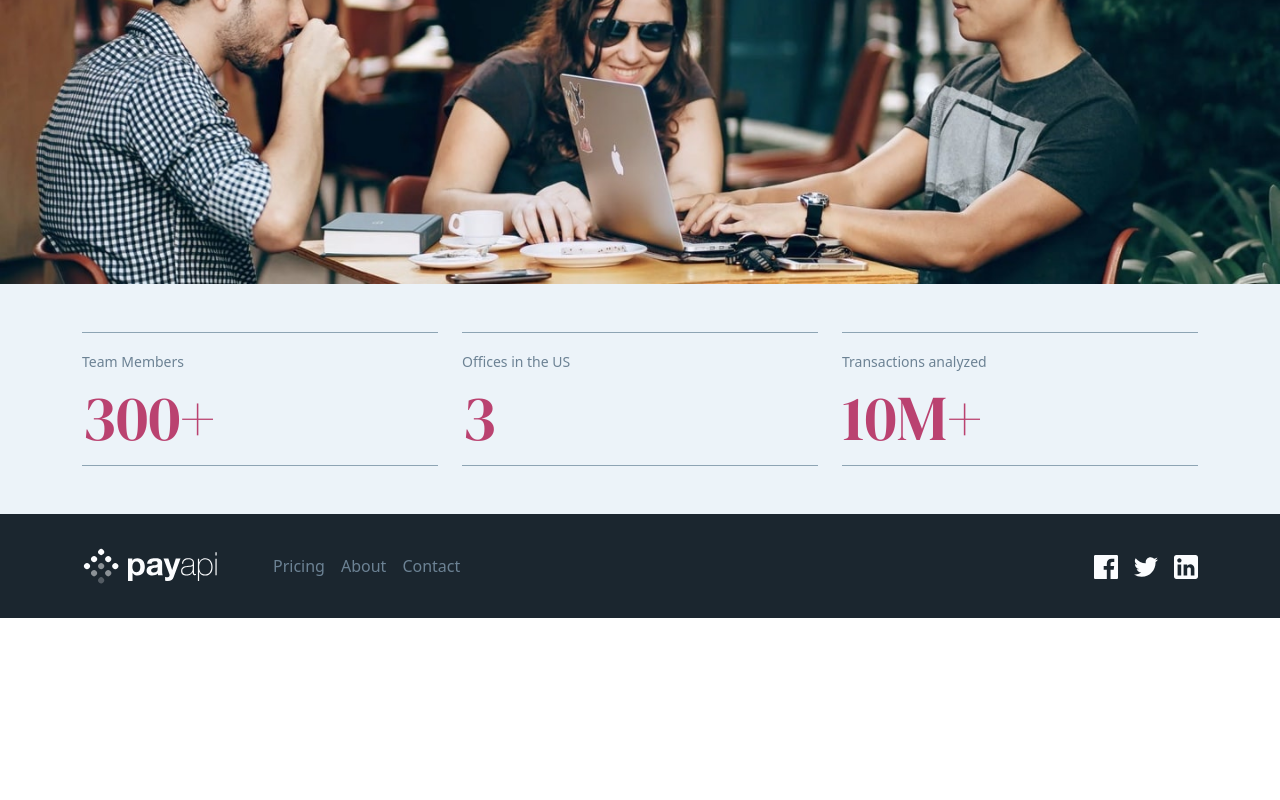
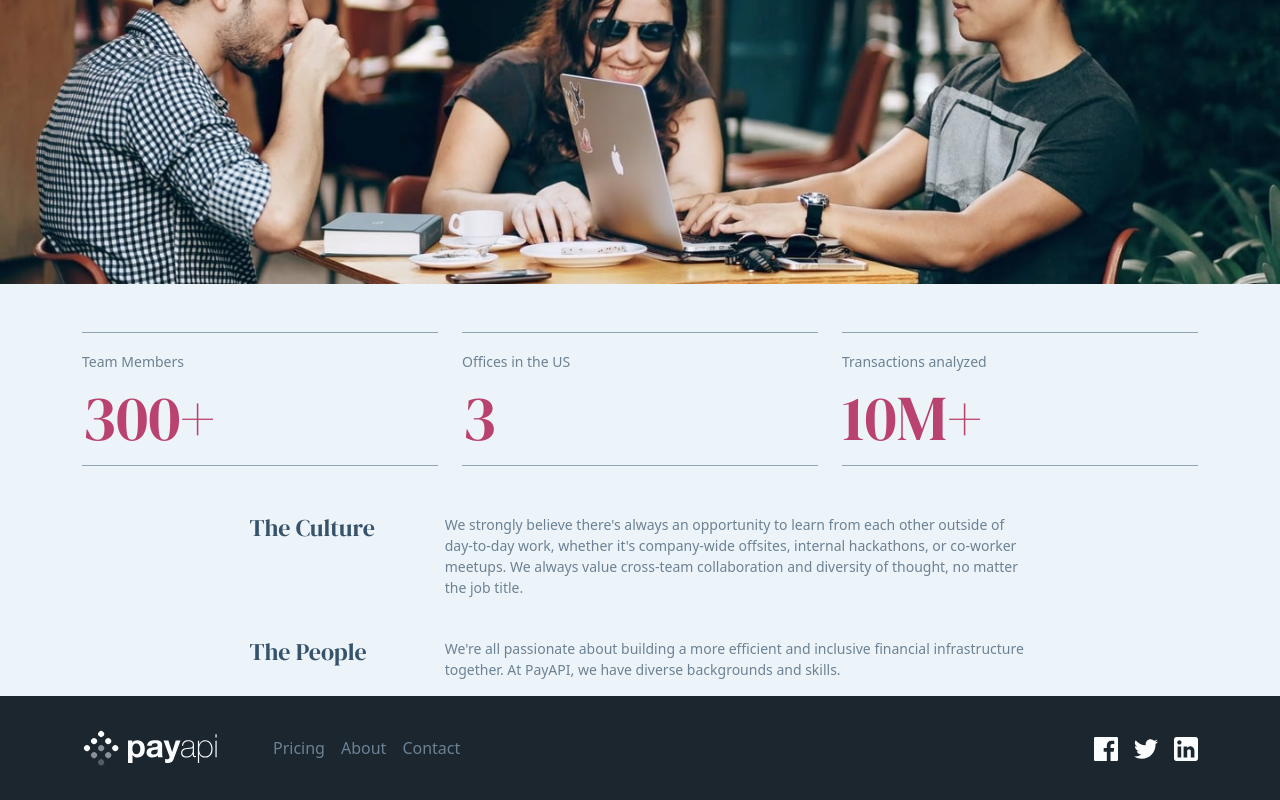
Before and after one commit to ShaimaaAKamal/angularPayAPi, an Angular app: page /about in a window 1280 px wide. Shown: the part 732-1532 px from the top of the page. Before the commit the page ends 1350 px from the top, so only its background shows below. Built offline with nearby package versions, Linux system fonts and the light colour scheme.

Commit message:
add culture

```diff
--- a/src/app/about/about.component.html
+++ b/src/app/about/about.component.html
@@ -63,3 +63,35 @@
          </div>
       </div>
 </div>
+ <div class="container-md">
+           <div class="aboutHeading">
+            <div class="row gx-0 mb-4">
+               <div class="col-md-3">
+                    <div>
+                          <h4 class='text-center text-md-start mb-3 mb-md-0 fmHeading textSanBlue'>The Culture</h4>
+                    </div>
+               </div>
+                <div class="col-md-9">
+                  <div>
+                        <p class='small textLightBlue text-center text-md-start'>
+                          We strongly believe there's always an opportunity to learn from each other outside of day-to-day work, whether it's company-wide offsites, internal hackathons, or co-worker meetups. We always value cross-team collaboration and diversity of thought, no matter the job title.
+                        </p>
+                  </div>
+               </div>
+            </div>
+              <div class="row gx-0">
+               <div class="col-md-3">
+                    <div>
+                          <h4 class=' fmHeading text-center text-md-start mb-3 mb-md-0 textSanBlue'>The People</h4>
+                    </div>
+               </div>
+                <div class="col-md-9">
+                  <div>
+                        <p class='small textLightBlue text-center text-md-start'>
+                          We're all passionate about building a more efficient and inclusive financial infrastructure together. At PayAPI, we have diverse backgrounds and skills.
+                        </p>
+                  </div>
+               </div>
+            </div>
+           </div>
+    </div>
```
